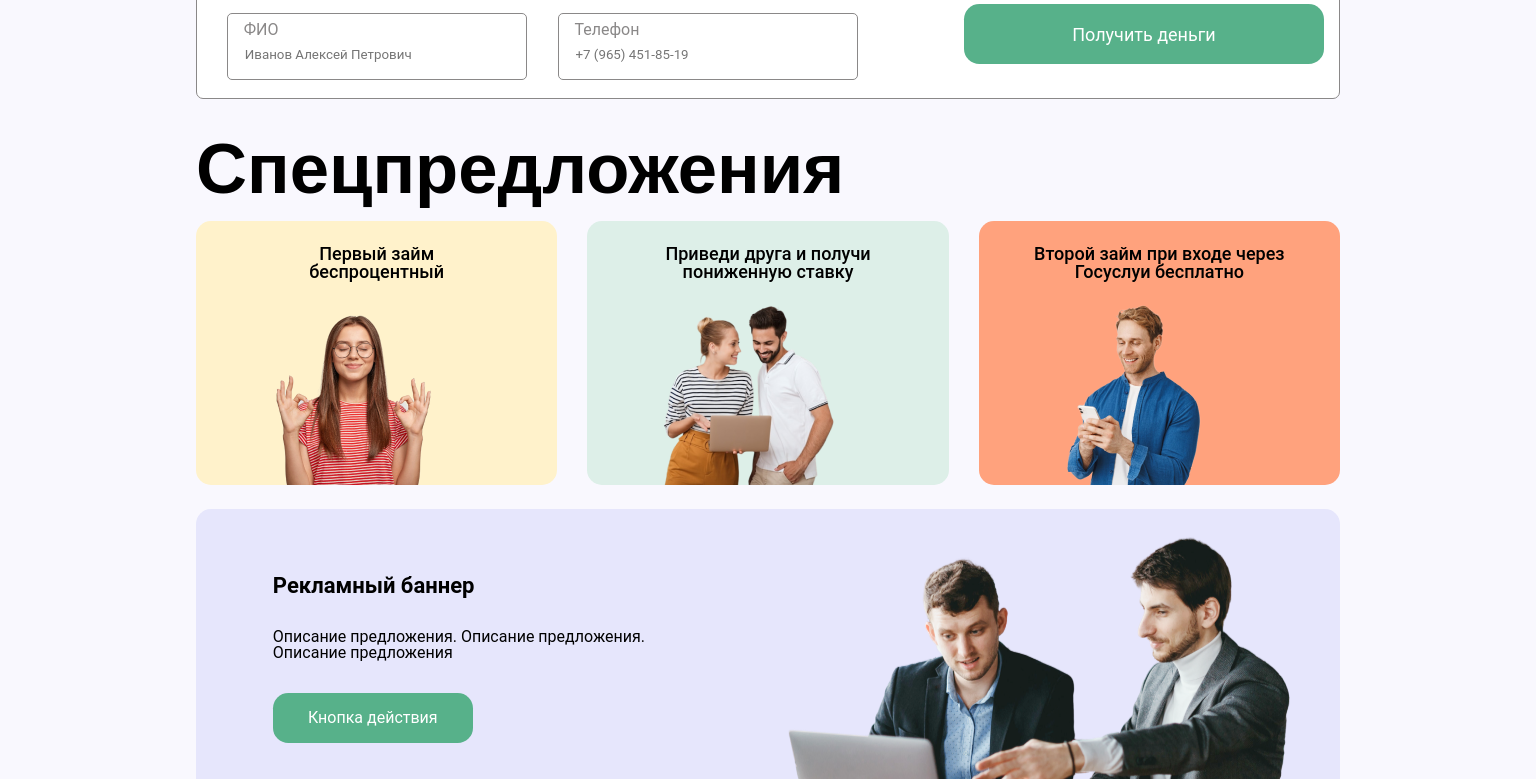
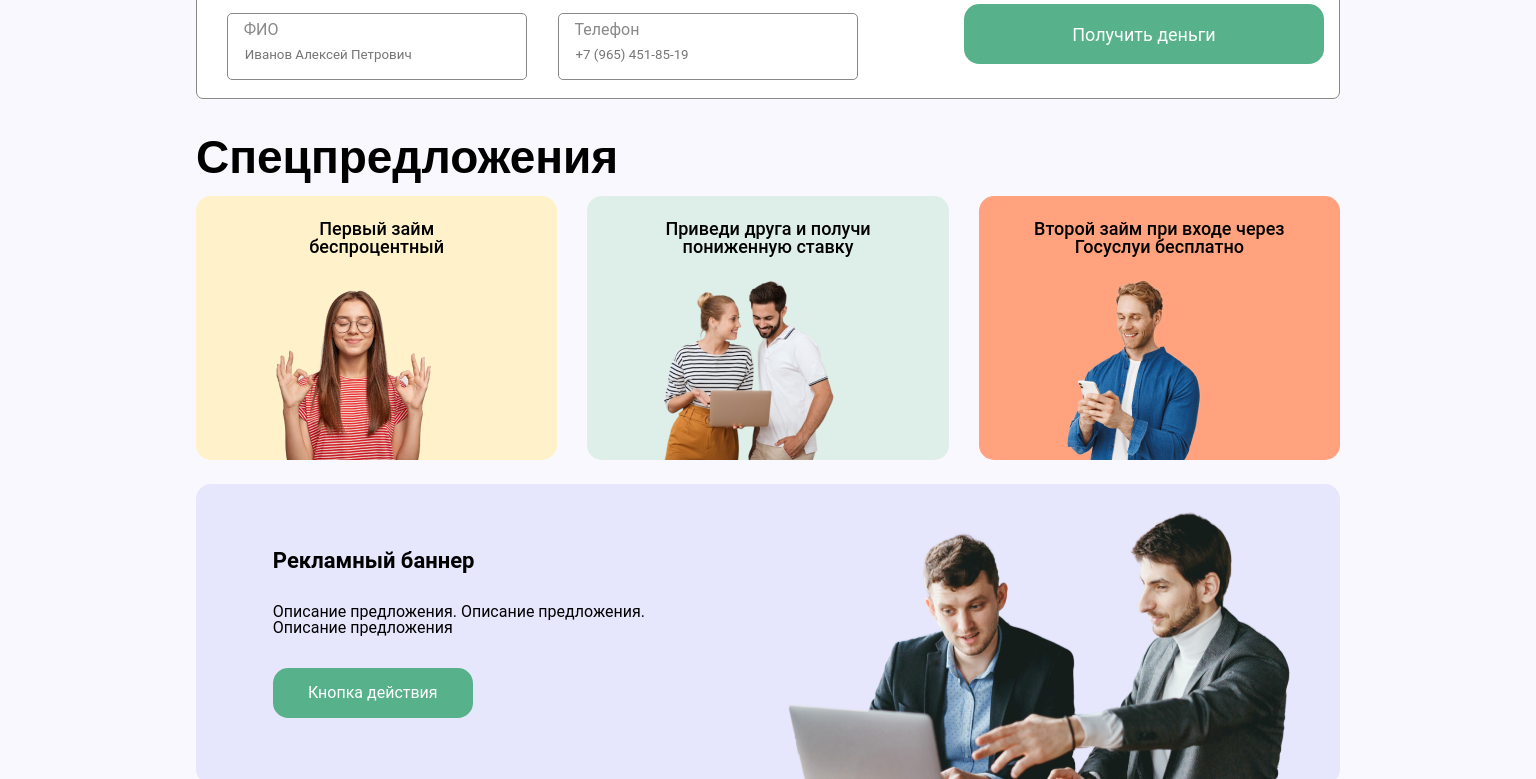
Before and after one commit to R5G1/financial-service, a website built with webpack: page src/index.html in a window 1536 px wide. Shown: the part 643-1422 px from the top of the page. Built offline with nearby package versions, Linux system fonts and the light colour scheme.

Commit message:
fix: adaptiv styles

```diff
--- a/src/style.scss
+++ b/src/style.scss
@@ -53,6 +53,7 @@
   --front-size32: 22px;
   --front-size40: 22px;
   --front-size65: 3.6vw;
+  --front-sizeh2: 46px;
   --front-sizeMax: 4.6vw;
 }
 
@@ -87,7 +88,7 @@ body {
 
   p {
     @media (max-width:768px) {
-      font-size: 14px ;
+      font-size: 14px;
     }
   }
 
@@ -97,8 +98,14 @@ body {
     @media (max-width:768px) {
       font-size: 25px;
     }
+
     @media (min-width:768px) {
       font-size: var(--front-sizeMax);
+      font-weight: var(--front-w7);
+    }
+
+    @media (min-width:1400px) {
+      font-size: var(--front-sizeh2);
       font-weight: var(--front-w7);
     }
   }
@@ -151,6 +158,7 @@ button {
     border-radius: 1vw;
     color: var(--main-color-w);
     transition: background 0.3s ease 0s;
+
     @media (max-width:768px) {
       font-size: 16px;
     }
```
Lines whose indentation alone changed are shown as unchanged.
